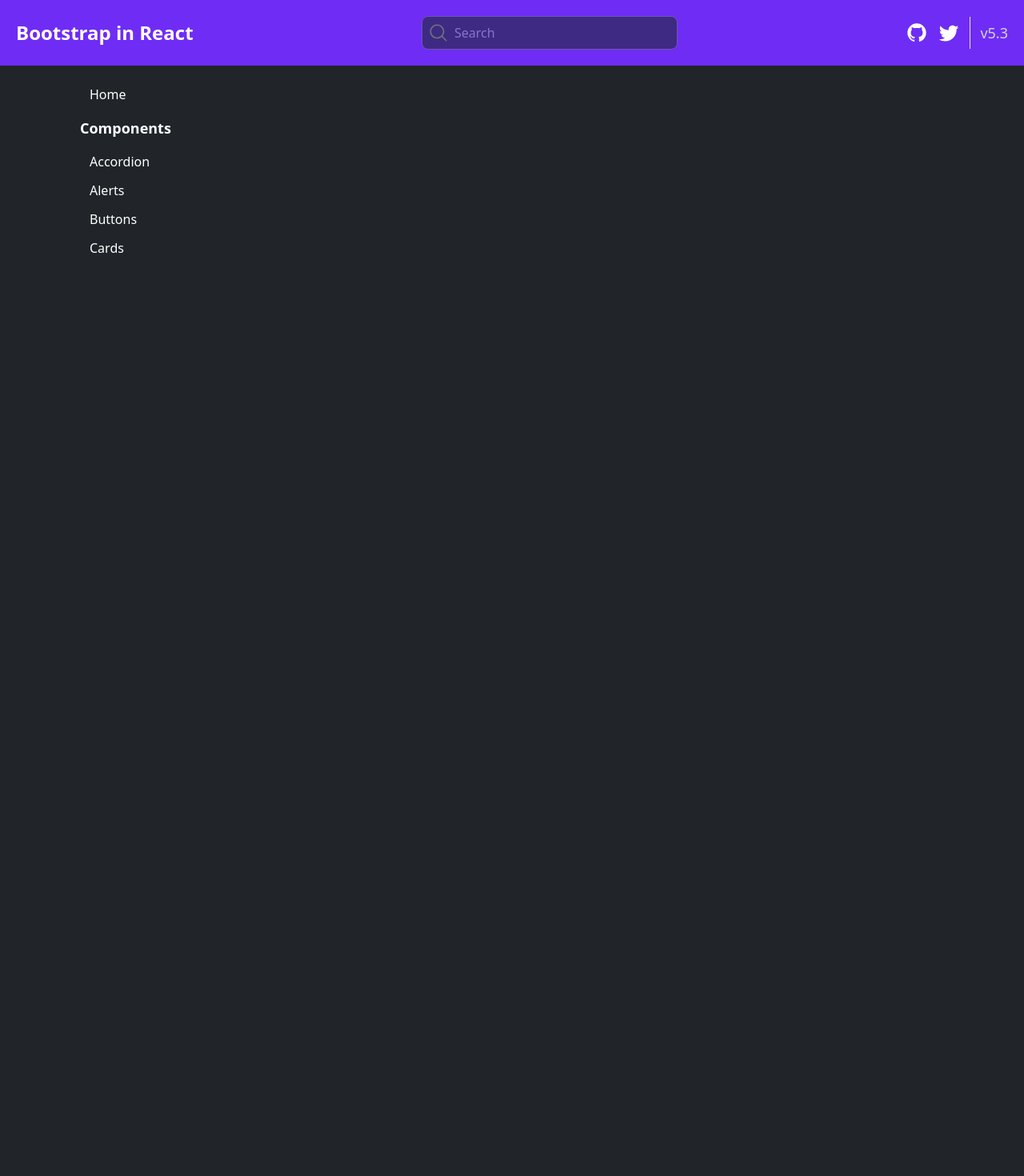
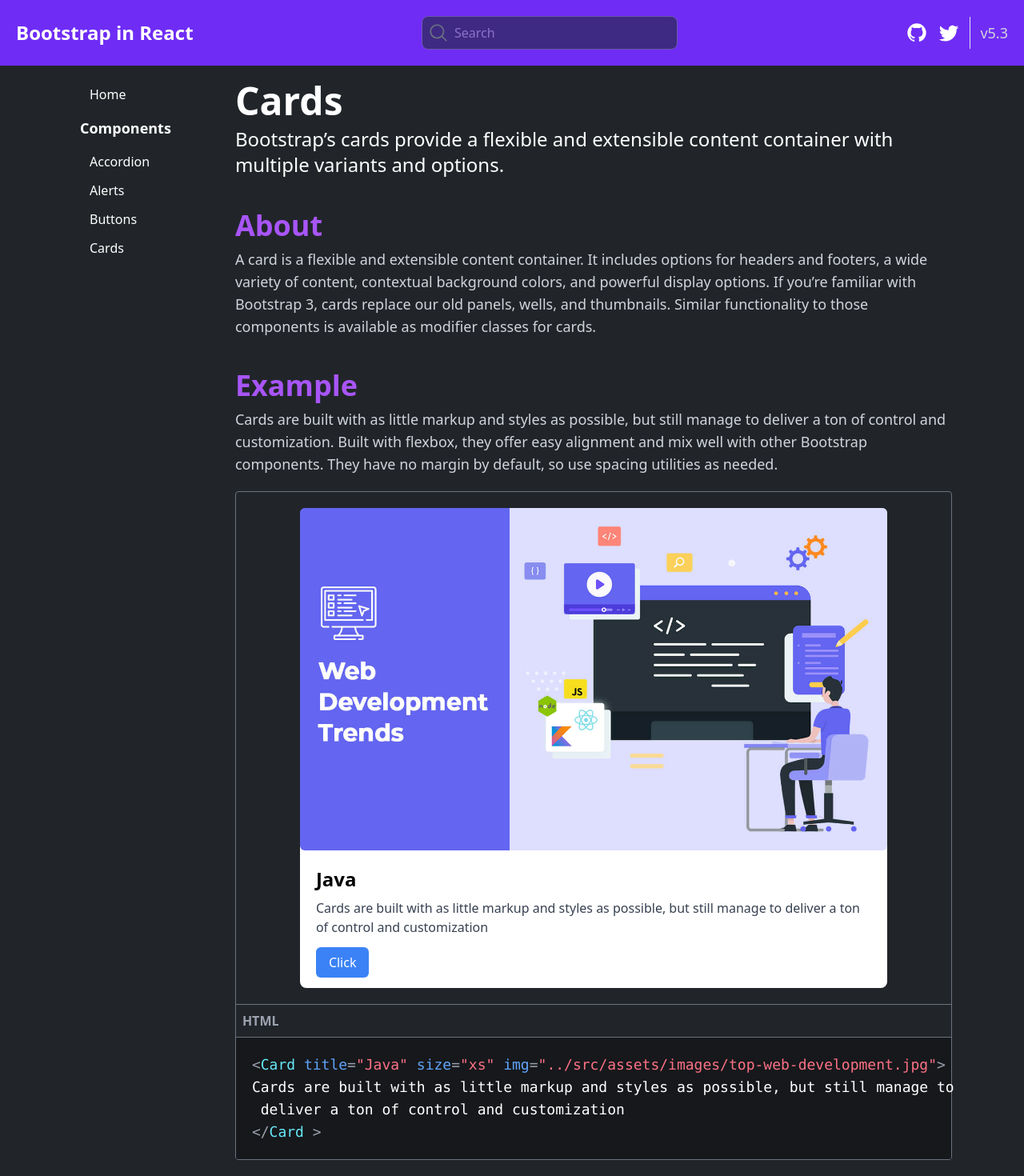
Before and after one commit to san1234100/boostrap-component-react, a React (Vite) app: page /cards in a window 1280 px wide. Shown: the whole page at 80% size. Before the commit the page ends 800 px from the top, so only its background shows below. Built offline with nearby package versions, Linux system fonts and the light colour scheme.

Commit message:
design: card  page

```diff
--- a/src/App.jsx
+++ b/src/App.jsx
@@ -5,6 +5,7 @@
 import ButtonPage from "./pages/ButtonPage"
 import AlertPage from "./pages/AlertPage"
 import AccordionPage from "./pages/AccordionPage"
+import CardPage from "./pages/CardPage"
 
 function App() {
 
@@ -19,7 +20,7 @@
         <Route path="/buttons" element={<ButtonPage/>}/>
         <Route path="/accordion" element={<AccordionPage/>}/>
         <Route path="/alerts" element={<AlertPage/>}/>
-        <Route path="/cards" element={''}/>
+        <Route path="/cards" element={<CardPage/>}/>
       </Routes>
     </div>
    </div>
--- /dev/null
+++ b/src/components/Card.jsx
@@ -0,0 +1,16 @@
+const Card = ({size='xs',link='#',img='../src/assets/images/top-web-development.jpg',title='Unknown',btnName='Click',...props}) => {
+    return (
+        <div className={`rounded-lg bg-white h-fit text-black max-w-${size}`}>
+        <img src={img} className="rounded-md" alt="card_image" />
+        <div className="p-5">
+            <h4 className=" text-2xl font-semibold">{title}</h4>
+            <p className="font-medium text-gray-700 pt-2 mb-5">
+            {props.children}
+            </p>
+            <a href={link} target="blank" className="px-4 py-2 text-white font-medium bg-blue-500 hover:bg-blue-600 rounded-md">{btnName}</a>
+        </div>
+       </div>
+     );
+}
+
+export default Card;
--- /dev/null
+++ b/src/pages/CardPage.jsx
@@ -0,0 +1,71 @@
+import Accordion from "../components/Accordion";
+import Card from "../components/Card";
+
+const CardPage = () => {
+  return (
+    <div className="text-white px-10">
+      <h4 className="text-5xl font-semibold">Cards</h4>
+      <p className="font-light text-2xl pt-2">
+        Bootstrap’s cards provide a flexible and extensible content container
+        with multiple variants and options.
+      </p>
+      <h4 className="mt-10 text-4xl font-semibold text-purple-500">About </h4>
+      <p className="text-gray-300 pt-2 text-lg">
+        A card is a flexible and extensible content container. It includes
+        options for headers and footers, a wide variety of content, contextual
+        background colors, and powerful display options. If you’re familiar with
+        Bootstrap 3, cards replace our old panels, wells, and thumbnails.
+        Similar functionality to those components is available as modifier
+        classes for cards.
+      </p>
+      <h4 className="mt-10 text-4xl font-semibold text-purple-500">Example</h4>
+      <p className="text-gray-300 pt-2 text-lg">
+        Cards are built with as little markup and styles as possible, but still
+        manage to deliver a ton of control and customization. Built with
+        flexbox, they offer easy alignment and mix well with other Bootstrap
+        components. They have no margin by default, so use spacing utilities as
+        needed.{" "}
+      </p>
+      <div className="border border-gray-500 rounded pt-5 mt-5 max-w-4xl ">
+        {/* cards */}
+        <div className="px-20 pb-5">
+
+           <Card title="Java" img="../src/assets/images/top-web-development.jpg">
+           Cards are built with as little markup and styles as possible, but still manage to deliver a ton of control and customization
+           </Card>
+        </div>
+        <div className="bg-gray-500 h-[1px]"></div>
+        <p className="p-2 text-gray-400 font-semibold">HTML</p>
+        <div className="bg-gray-500 h-[1px]"></div>
+        <div className="bg-black p-5 bg-opacity-35">
+          <pre>
+            <code>
+              <div className="text-lg">
+                <span className="text-gray-400">&lt;</span>
+                <span className="text-cyan-300">Card </span>
+                <span className="text-blue-400">title</span>
+                <span className="text-gray-400">=</span>
+                <span className="text-rose-400">"Java" </span>
+                <span className="text-blue-400">size</span>
+                <span className="text-gray-400">=</span>
+                <span className="text-rose-400">"xs" </span>
+                <span className="text-blue-400">img</span>
+                <span className="text-gray-400">=</span>
+                <span className="text-rose-400">"../src/assets/images/top-web-development.jpg"</span>
+                <span className="text-gray-400">&gt;</span>
+                <div>
+                Cards are built with as little markup and styles as possible, but still manage to <br /> deliver a ton of control and customization
+                </div>
+                <span className="text-gray-400">&lt;/</span>
+                <span className="text-cyan-300">Card </span>
+                <span className="text-gray-400">&gt;</span>
+              </div>
+            </code>
+          </pre>
+        </div>
+      </div>
+    </div>
+  );
+};
+
+export default CardPage;
```
Also changed, not shown: src/assets/images/top-web-development.jpg (added).
